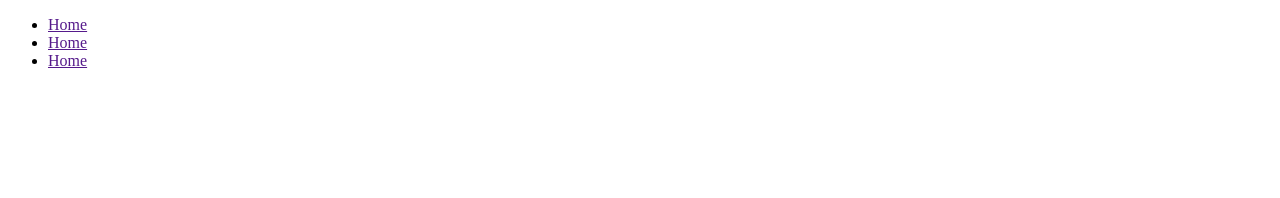
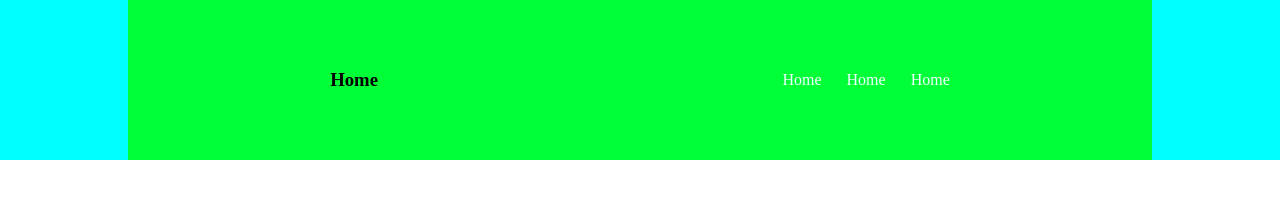
Before and after one commit to shiraliyev/v11, a plain HTML site: page index.html in a window 1280 px wide. Drawn offline with Linux system fonts and the light colour scheme.

Commit message:
v1.2 version

```diff
--- a/assets/css/style.css
+++ b/assets/css/style.css
@@ -0,0 +1,34 @@
+*{
+    margin: 0;
+    padding: 0;
+    box-sizing: border-box;
+}
+header{
+    width: 100%;
+    height: 20vh;
+  background-color: aqua;
+}
+nav{
+    width: 80%;
+    height: 20vh;
+  background-color: rgb(0, 255, 55);
+  margin: 0 auto;
+  display: flex;
+  align-items: center;
+  justify-content:space-around;
+
+}
+ul{
+    list-style: none;
+     display: flex;
+
+
+     gap: 25px;
+     flex-direction: row;
+}
+
+
+a{
+  color: azure;
+  text-decoration: none;
+}
--- a/index.html
+++ b/index.html
@@ -4,11 +4,13 @@
     <meta charset="UTF-8">
     <meta http-equiv="X-UA-Compatible" content="IE=edge">
     <meta name="viewport" content="width=device-width, initial-scale=1.0">
+    <link rel="stylesheet" href="assets/css/style.css">
     <title>v11</title>
 </head>
 <body>
     <header>
         <nav>
+            <h3>Home</h3>
             <ul>
                 <li><a href="">Home</a></li>
                 <li><a href="">Home</a></li>
```
